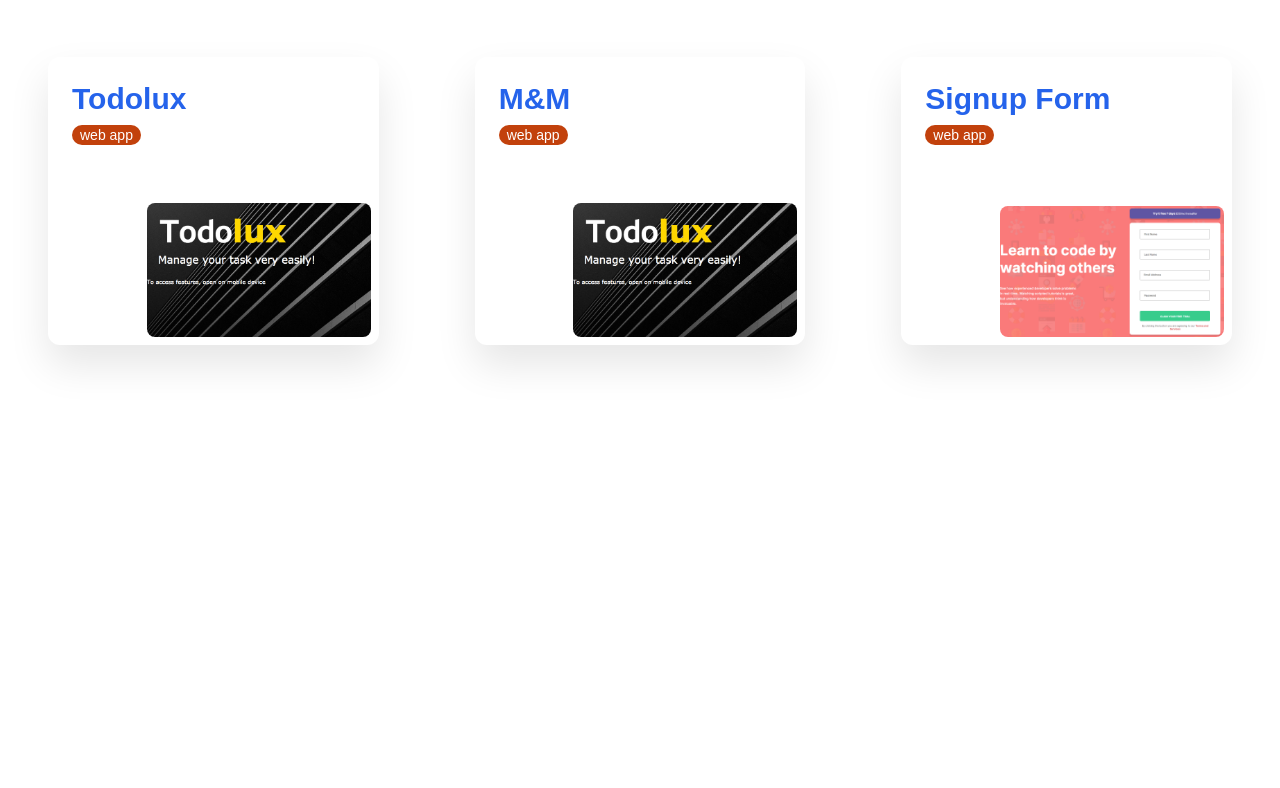
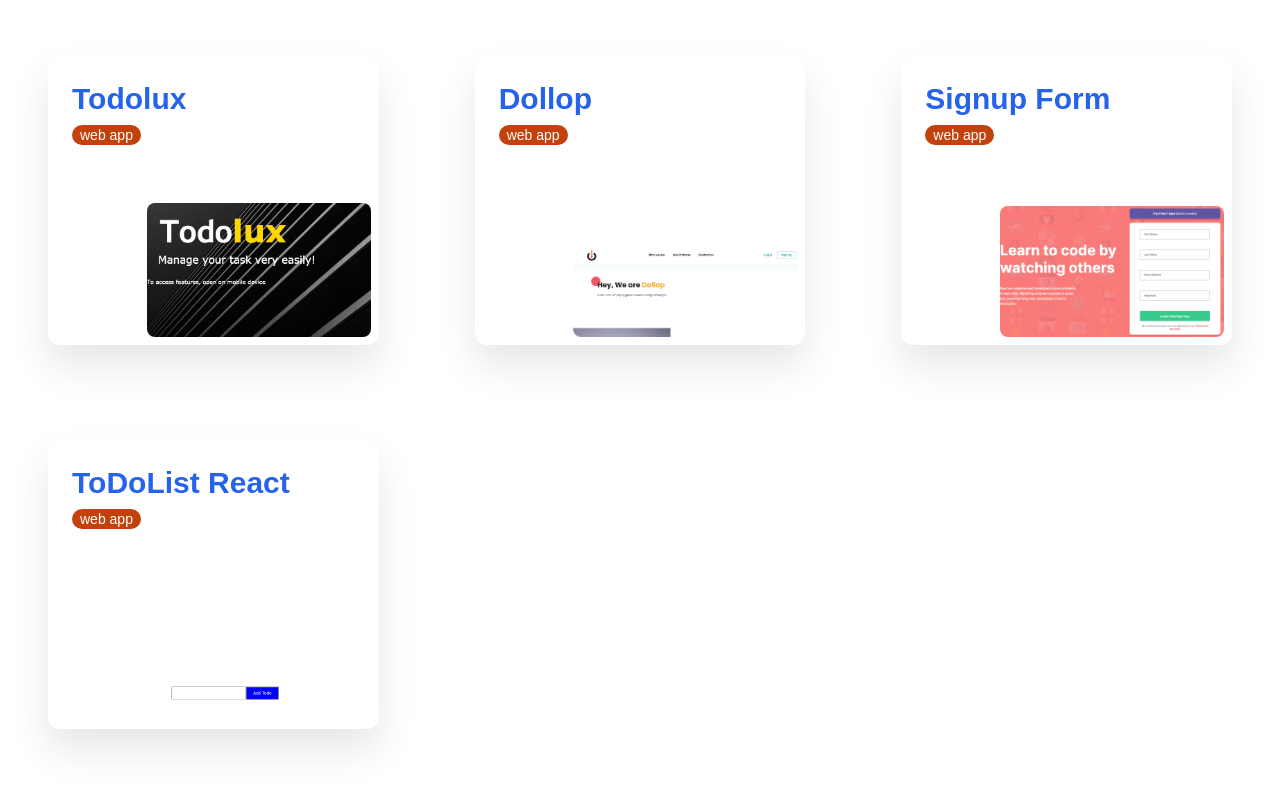
Before and after one commit to olamideakinyemi/my-portfolio, a React (Create React App) app: page /projects in a window 1280 px wide. Shown: the part 320-1108 px from the top of the page. Before the commit the page ends 800 px from the top, so only its background shows below. Built offline with nearby package versions, Linux system fonts and the light colour scheme.

Commit message:
cards description routes

```diff
--- a/src/App.js
+++ b/src/App.js
@@ -3,7 +3,10 @@ import { Routes, Route } from 'react-router-dom';
 import Home from './pages/Home';
 import Contact from './pages/Contact';
 import Projects from './pages/Projects';
-
+import Todolux from './components/cardpages/Todolux';
+import Dollop from './components/cardpages/Dollop';
+import Regform from './components/cardpages/Regform';
+import Todolist from './components/cardpages/Todolist';
 
 function App() {
   return (
@@ -12,6 +15,10 @@ function App() {
         <Route  path="/"  element={( <Home />)} />
         <Route path="/contact" element={( <Contact />)} />
         <Route path="/projects" element={( <Projects />)} />
+        <Route path="/projects/todolux" element={( <Todolux />)} />
+        <Route path="/projects/dollop" element={( <Dollop />)} />
+        <Route path="/projects/regform" element={( <Regform />)} />
+        <Route path="/projects/todolist" element={( <Todolist />)} />
       </Routes>
     </div>
   );
--- a/src/components/Cards.js
+++ b/src/components/Cards.js
@@ -2,11 +2,15 @@ import React from 'react';
 import { Link } from 'react-router-dom';
 import todolux from '../assets/images/todolux.png';
 import regform from '../assets/images/regform.png';
+import todolist from '../assets/images/todolist.png';
+import dollop from '../assets/images/dollop.png';
+
+
 
 function Cards() {
     return (
             <div className="mt-16 grid md:grid-cols-2 lg:grid-cols-3 gap-10 xl:gap-24">
-               <Link to="/" className="card todolux h-72 transform rounded-xl hover:-translate-y-4 duration-500 pt-6 pl-6 cursor-pointer relative">
+               <Link to="/projects/todolux" className="card todolux h-72 transform rounded-xl hover:-translate-y-4 duration-500 pt-6 pl-6 cursor-pointer relative">
                    <h3 className="font-semibold text-3xl text-blue-600 relative z-20">
                        Todolux
                    </h3>
@@ -21,9 +25,9 @@ function Cards() {
                         </div>
                    </div>
                </Link>
-               <Link to="/" className="card rounded-xl h-72 transform hover:-translate-y-4 duration-500 pt-6 pl-6 cursor-pointer relative">
+               <Link to="/projects/dollop" className="card dollop rounded-xl h-72 transform hover:-translate-y-4 duration-500 pt-6 pl-6 cursor-pointer relative">
                    <h3 className="font-semibold text-3xl text-blue-600 relative z-20">
-                       M&M
+                       Dollop
                    </h3>
                    <div className="flex items-center flex-wrap xl:7/12 z-20 relative">
                        <div className="px-2 h-5 flex items-center rounded-full mt-2 mr-2 bg-orange-700">
@@ -32,11 +36,11 @@ function Cards() {
                    </div>
                    <div className="absolute bottom-0 right-0 w-56 rounded-full mb-2 mr-2">
                         <div className="relative w-full">
-                        <img aria-hidden="true" alt="todolux" src={todolux} className="w-full top-0 left-0 rounded-lg"/>
+                        <img aria-hidden="true" alt="dollop" src={dollop} className="w-full top-0 left-0 rounded-lg"/>
                         </div>
                    </div>
                </Link>
-               <Link to="/" className="card form rounded-xl h-72 transform hover:-translate-y-4 duration-500 pt-6 pl-6 cursor-pointer relative">
+               <Link to="/projects/regform" className="card form rounded-xl h-72 transform hover:-translate-y-4 duration-500 pt-6 pl-6 cursor-pointer relative">
                    <h3 className="font-semibold text-3xl text-blue-600 relative z-20">
                       Signup Form
                    </h3>
@@ -51,6 +55,21 @@ function Cards() {
                         </div>
                    </div>
                </Link>
+               <Link to="/projects/todolist" className="card todolist rounded-xl h-72 transform hover:-translate-y-4 duration-500 pt-6 pl-6 cursor-pointer relative">
+                   <h3 className="font-semibold text-3xl text-blue-600 relative z-20">
+                      ToDoList React
+                   </h3>
+                   <div className="flex items-center flex-wrap xl:7/12 z-20 relative">
+                       <div className="px-2 h-5 flex items-center rounded-full mt-2 mr-2 bg-orange-700">
+                           <p className="text-white text-sm">web app</p>
+                       </div>
+                   </div>
+                   <div className="absolute bottom-0 right-0 w-56 rounded-full mb-2 mr-2">
+                        <div className="relative w-full">
+                        <img aria-hidden="true" alt="input field" src={todolist} className="w-full top-0 left-0 rounded-lg"/>
+                        </div>
+                   </div>
+               </Link>
             </div>
     );
 }
--- /dev/null
+++ b/src/components/cardpages/Dollop.js
@@ -0,0 +1,15 @@
+import React from 'react';
+// import { Link } from 'react-router-dom';
+
+
+
+function Dollop() {
+    return (
+        <div>
+            <p>HIIII</p>
+        </div>
+    );
+}
+
+
+export default Dollop;
--- /dev/null
+++ b/src/components/cardpages/Regform.js
@@ -0,0 +1,15 @@
+import React from 'react';
+// import { Link } from 'react-router-dom';
+
+
+
+function Regform() {
+    return (
+        <div>
+            <p>HIIII</p>
+        </div>
+    );
+}
+
+
+export default Regform;
--- /dev/null
+++ b/src/components/cardpages/Todolist.js
@@ -0,0 +1,15 @@
+import React from 'react';
+// import { Link } from 'react-router-dom';
+
+
+
+function Todolist() {
+    return (
+        <div>
+            <p>HIIII</p>
+        </div>
+    );
+}
+
+
+export default Todolist;
--- /dev/null
+++ b/src/components/cardpages/Todolux.js
@@ -0,0 +1,15 @@
+import React from 'react';
+// import { Link } from 'react-router-dom';
+
+
+
+function Todolux() {
+    return (
+        <div>
+            <p>HIIII</p>
+        </div>
+    );
+}
+
+
+export default Todolux;
--- a/src/index.css
+++ b/src/index.css
@@ -1,7 +1,7 @@
 @tailwind base;
 @tailwind components;
 @tailwind utilities;
-@import url("https://fonts.google.com/specimen/Oswald");
+@import url('https://fonts.googleapis.com/css2?family=Oswald:wght@200;300;400;500;600;700&display=swap');
 
 
 @layer base{
@@ -20,4 +20,10 @@
     .card.form:hover{
         background: linear-gradient(49.37deg,#fff 3.41%,rgba(250,122,122) 487.91%);
     }
+    .card.todolist:hover{
+        background: linear-gradient(49.37deg,#fff 3.41%,rgba(59,130,246) 487.91%);
+    }
+    .card.dollop:hover{
+        background: linear-gradient(49.37deg,#fff 3.41%,rgba(123,124,144) 487.91%);
+    }
 }
--- a/src/pages/Home.js
+++ b/src/pages/Home.js
@@ -58,6 +58,11 @@ function Home() {
                             <p className="text-sm">Lorem ipsum</p>
                         </div>
                     </div>
+                    <div className="mt-32 text-center">
+                        <Link className="text-gray-600 text-sm" to="mailto:olamideakinyemi41@gmail.com">olamideakinyemi41@gmail.com</Link>
+                        <p className="text-gray-600 text-sm mt-2 mb-2">(+234-81-3635-4683)</p>
+                        <Link to="https://github.com/olamideakinyemi" className="text-gray-600 text-sm">Github</Link>
+                    </div>
                 </div>
             </div>
             <div className="w-screen overflow-hidden">
--- a/src/pages/Projects.js
+++ b/src/pages/Projects.js
@@ -1,6 +1,7 @@
 import React from 'react';
 import { Link } from 'react-router-dom';
 import Cards from "../components/Cards";
+
 
 function Projects() {
     return (
@@ -8,7 +9,7 @@ function Projects() {
             <div className="sm:flex justify-between">
                 <div>
                     <h1 className="text-7xl font-bold text-blue-500">
-                       Projects <br/>
+                        Projects <br />
                         <span className="text-stroke">Display</span>
                     </h1>
                 </div>
@@ -21,6 +22,8 @@ function Projects() {
             <div>
                 <Cards />
             </div>
+            <div>
+            </div>
         </div>
     );
 }
```
Also changed, not shown: src/assets/images/dollop.png (added), src/assets/images/todolist.png (added). Lines whose indentation alone changed are shown as unchanged.
